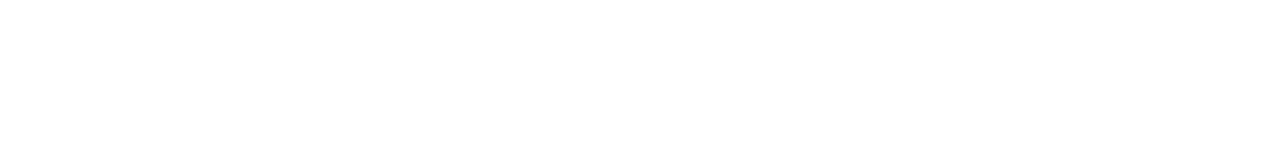
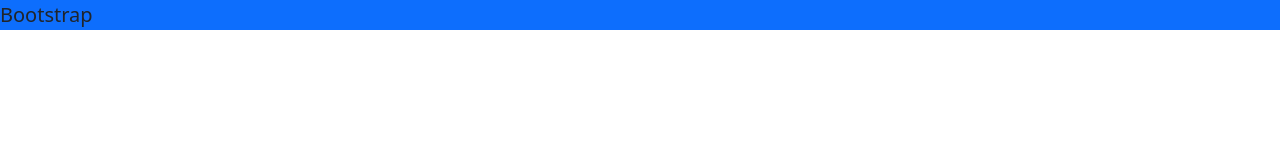
Before and after one commit to SlashMM/profile, a website: page index.html in a window 1280 px wide. Drawn offline with nearby package versions, Linux system fonts and the light colour scheme.

Commit message:
update index

```diff
--- a/index.html
+++ b/index.html
@@ -7,7 +7,8 @@
   </head>
   <body>
     <nav class="nav-bar bg-primary">
-
+      <navbar class="navbar-brand">
+        Bootstrap
     </nav>
   <div class="container">
 
```
